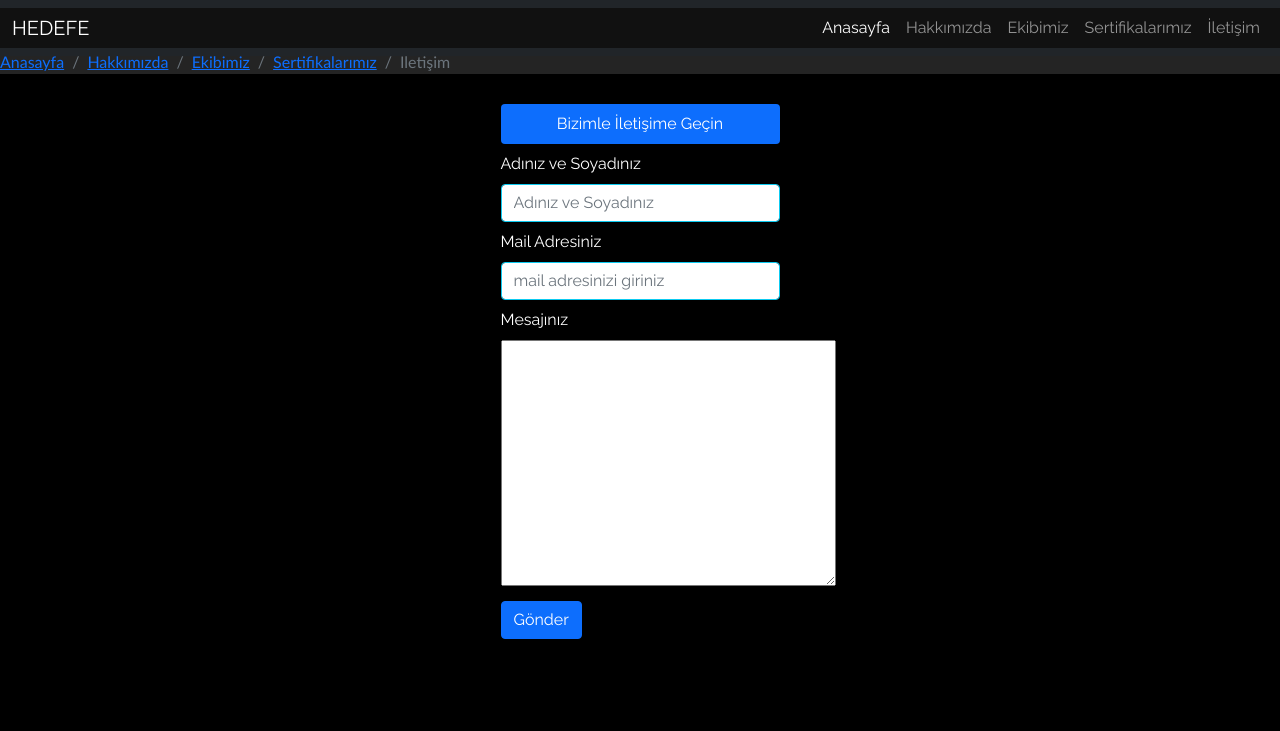
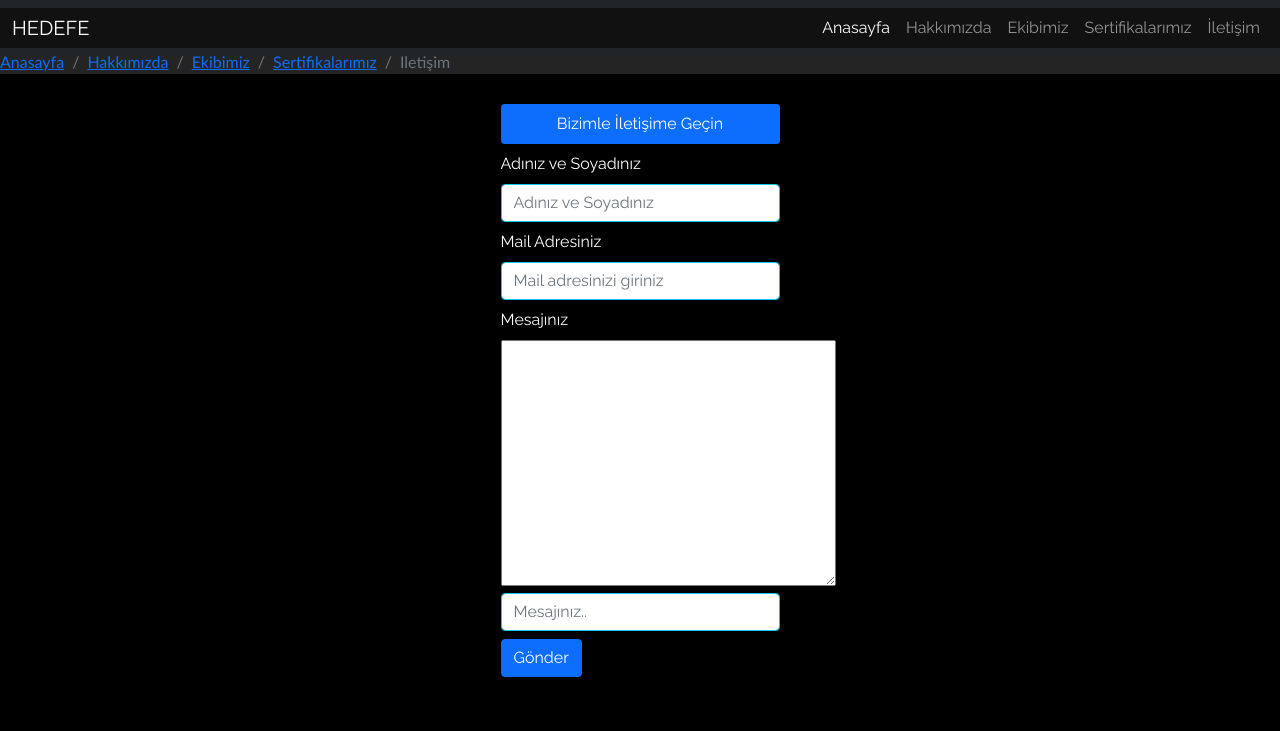
Before and after one commit to SauWebProgramming/websayfasi-Guvennn, a plain HTML site: page iletisim.html in a window 1280 px wide. Shown: the top 731 px of the page. Drawn offline with nearby package versions, Linux system fonts and the light colour scheme; a script that the page names is missing.

Commit message:
Update iletisim.html

```diff
--- a/iletisim.html
+++ b/iletisim.html
@@ -90,7 +90,7 @@
 
             <div class="w-100 mb-2">
               <label class="form-label text-white">Mail Adresiniz</label>
-              <input type="email" placeholder="mail adresinizi giriniz" required class="form-control border border-info">
+              <input type="email" placeholder="Mail adresinizi giriniz" required class="form-control border border-info">
 
 
             </div>
@@ -98,6 +98,7 @@
             <div class="w-100 mb-2">
               <label class="form-label text-white">Mesajınız</label>
               <textarea cols="38" rows="10" required></textarea>
+              <input type="email" placeholder="Mesajınız.." required class="form-control border border-info">
             </div>
 
             <div class="w-100 mb-2 text-white">
```
